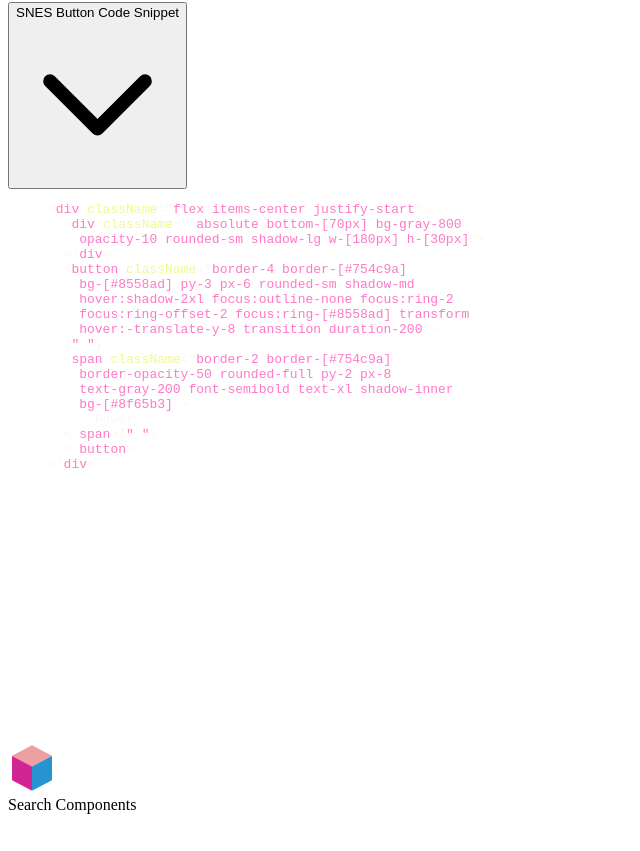
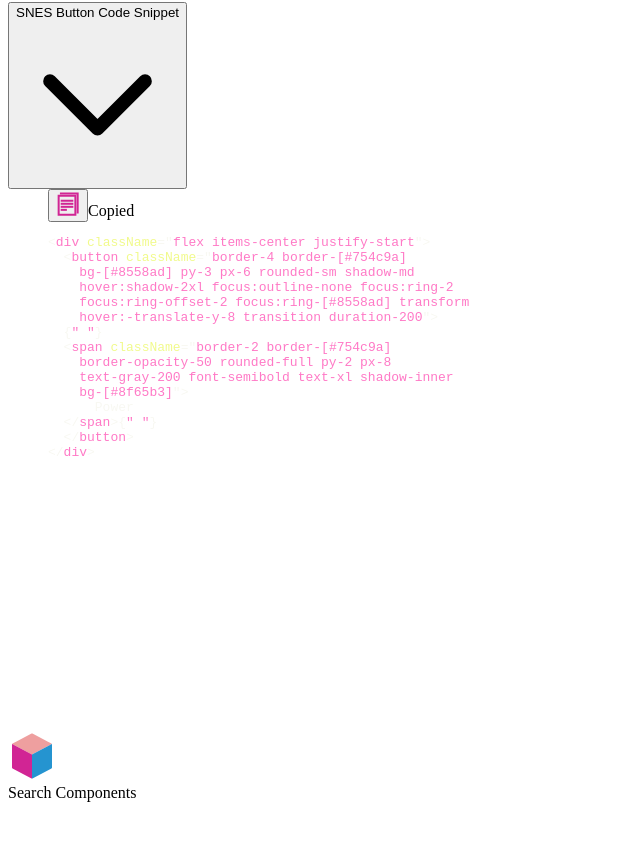
Before and after one commit to Ariels713/component-library, a Next.js app: page /layout/SiteColumnLayout in a window 1280 px wide. Shown: the part 3069-3920 px from the top of the page, without its empty margins (0-640 px from the left). Built offline with nearby package versions, Linux system fonts and the light colour scheme.

Commit message:
working on code block styling

```diff
--- a/components/CodeSnippedDropDown.js
+++ b/components/CodeSnippedDropDown.js
@@ -1,8 +1,11 @@
 import React, { useState } from "react";
 import Highlight, { defaultProps } from "prism-react-renderer";
 import theme from "prism-react-renderer/themes/dracula";
-export default function CodeSnippedDropDown({ codeSnippen, buttonTitle }) {
+import { CopyToClipboard } from "react-copy-to-clipboard";
+
+export default function CodeSnippedDropDown({ codeSnippet, buttonTitle }) {
   const [isOpen, setIsOpen] = useState(false);
+  const [copied, setCopied] = useState(false);
   return (
     <div className="max-w-3xl mx-auto divide-y-2 divide-gray-200">
       <dl className="space-y-6 divide-y divide-gray-200">
@@ -48,10 +51,73 @@ export default function CodeSnippedDropDown({ codeSnippen, buttonTitle }) {
           <div className={`${isOpen ? "" : "hidden"}`}>
             <dd className="mt-2 " id="faq-0">
               <div className="bg-[#04293A] py-10 px-2 w-full rounded mt-4 relative">
+                <div className="relative">
+                  <CopyToClipboard text={codeSnippet}>
+                    <button onClick={() => setCopied(!copied)}>
+                      <svg
+                        xmlns="http://www.w3.org/2000/svg"
+                        width="24"
+                        height="24"
+                        viewBox="0 0 24 24"
+                        className="absolute -top-4 right-6"
+                      >
+                        <title>document-copy</title>
+                        <g stroke-width="2" fill="#d12594" stroke="#d12594">
+                          <path
+                            fill="none"
+                            stroke="#d12594"
+                            stroke-linecap="square"
+                            stroke-miterlimit="10"
+                            d="M2.66 3.8h16.72v19h-16.72z"
+                          ></path>
+                          <path
+                            fill="none"
+                            stroke-linecap="square"
+                            stroke-miterlimit="10"
+                            d="M4.94 1.52h16.72v19"
+                          ></path>
+                          <path
+                            fill="none"
+                            stroke-linecap="square"
+                            stroke-miterlimit="10"
+                            d="M5.7 8.74h10.64"
+                          ></path>
+                          <path
+                            fill="none"
+                            stroke-linecap="square"
+                            stroke-miterlimit="10"
+                            d="M5.7 11.78h10.64"
+                          ></path>
+                          <path
+                            fill="none"
+                            stroke-linecap="square"
+                            stroke-miterlimit="10"
+                            d="M5.7 14.82h10.64"
+                          ></path>
+                          <path
+                            fill="none"
+                            stroke-linecap="square"
+                            stroke-miterlimit="10"
+                            d="M5.7 17.86h4.18"
+                          ></path>
+                        </g>
+                      </svg>
+                    </button>
+                  </CopyToClipboard>
+                  <span
+                    className={`${
+                      copied
+                        ? "display absolute top-4 right-0 transform -skew-y-12 text-white font-semibold border-2 rounded-sm border-white text-base px-1 py-1"
+                        : "hidden"
+                    }`}
+                  >
+                    Copied
+                  </span>
+                </div>
                 <Highlight
                   {...defaultProps}
                   theme={theme}
-                  code={codeSnippen}
+                  code={codeSnippet}
                   language="jsx"
                 >
                   {({
--- a/components/buttons/80sButtons/SnesButton.js
+++ b/components/buttons/80sButtons/SnesButton.js
@@ -5,9 +5,6 @@ import CodeSnippedDropDown from "../../CodeSnippedDropDown";
 
 const buttonCode = `
 <div className="flex items-center justify-start">
-  <div className=" absolute bottom-[70px] bg-gray-800
-    opacity-10 rounded-sm shadow-lg w-[180px] h-[30px]">
-  </div>
   <button className="border-4 border-[#754c9a]
     bg-[#8558ad] py-3 px-6 rounded-sm shadow-md
     hover:shadow-2xl focus:outline-none focus:ring-2
@@ -31,7 +28,6 @@ export default function SnesButton() {
       <div className="space-y-4 mt-4 text-gray-900 ">
         <p className="font-semibold text-xl">The NES Collection</p>
         <div className="flex items-center justify-start">
-          <div className=" absolute bottom-[70px] bg-gray-800 opacity-10   rounded-sm shadow-lg w-[180px] h-[30px]"></div>
           <button className=" border-4 border-[#754c9a] bg-[#8558ad] py-3 px-6 rounded-sm shadow-md  hover:shadow-2xl focus:outline-none focus:ring-2 focus:ring-offset-2 focus:ring-[#8558ad] transform hover:-translate-y-8 transition duration-200">
             {" "}
             <span className="border-2 border-[#754c9a] border-opacity-50 rounded-full py-2 px-8 text-gray-200 font-semibold text-xl shadow-inner bg-[#8f65b3]">
@@ -41,7 +37,7 @@ export default function SnesButton() {
         </div>
       </div>
       <CodeSnippedDropDown
-        codeSnippen={buttonCode}
+        codeSnippet={buttonCode}
         buttonTitle={"SNES Button Code Snippet"}
       />
     </>
--- a/package.json
+++ b/package.json
@@ -12,6 +12,7 @@
     "next": "10.0.9",
     "prism-react-renderer": "^1.2.0",
     "react": "17.0.2",
+    "react-copy-to-clipboard": "^5.0.3",
     "react-dom": "17.0.2"
   },
   "devDependencies": {
```
Also changed, not shown: 1 other file (tests, documents, lock files or other folders).
